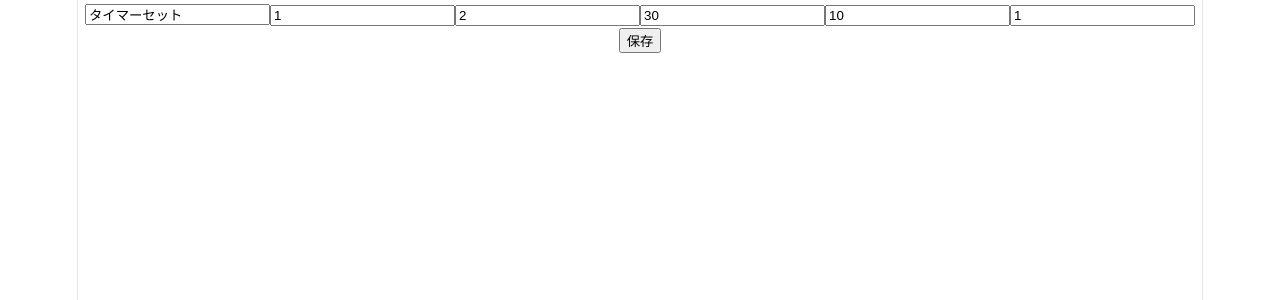
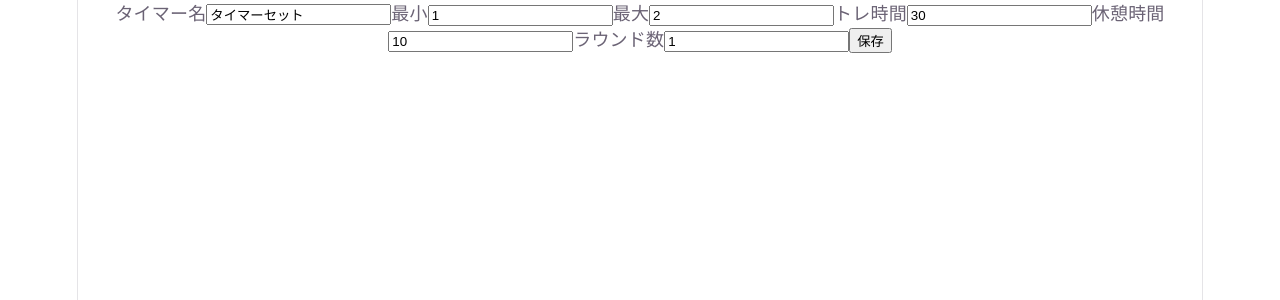
Before and after one commit to i994114/ReactionTimer, a React (Vite) app: page /create in a window 1280 px wide. Shown: the top 300 px of the page. Built offline with nearby package versions, Linux system fonts and the light colour scheme.

Commit message:
入力フォームに項目名追加

```diff
--- a/src/components/TimerForm.tsx
+++ b/src/components/TimerForm.tsx
@@ -86,36 +86,42 @@ function TimerForm() {
 
 	return (
 		<form className="" onSubmit={handleSubmit}>
+      タイマー名
 			<input
 				type="text"
 				value={name}
         onChange={(event) => setName(event.target.value)}
 				placeholder="タイマー名を入力"
 			/>
+      最小
 			<input
 				type="number"
 				value={randomMin}
         onChange={(event) => setRandomMin(Number(event.target.value))}
 				placeholder="ランダム最小秒"
 			/>
+      最大
 			<input
 				type="number"
 				value={randomMax}
         onChange={(event) => setRandomMax(Number(event.target.value))}
 				placeholder="ランダム最大秒"
 			/>
+      トレ時間
 			<input
 				type="number"
 				value={trainingTime}
         onChange={(event) => setTrainingTime(Number(event.target.value))}
 				placeholder="トレーニング時間"
 			/>
+      休憩時間
 			<input
 				type="number"
 				value={interval}
         onChange={(event) => setinterval(Number(event.target.value))}
 				placeholder="休憩時間"
 			/>
+      ラウンド数
 			<input
 				type="number"
 				value={rounds}
```
